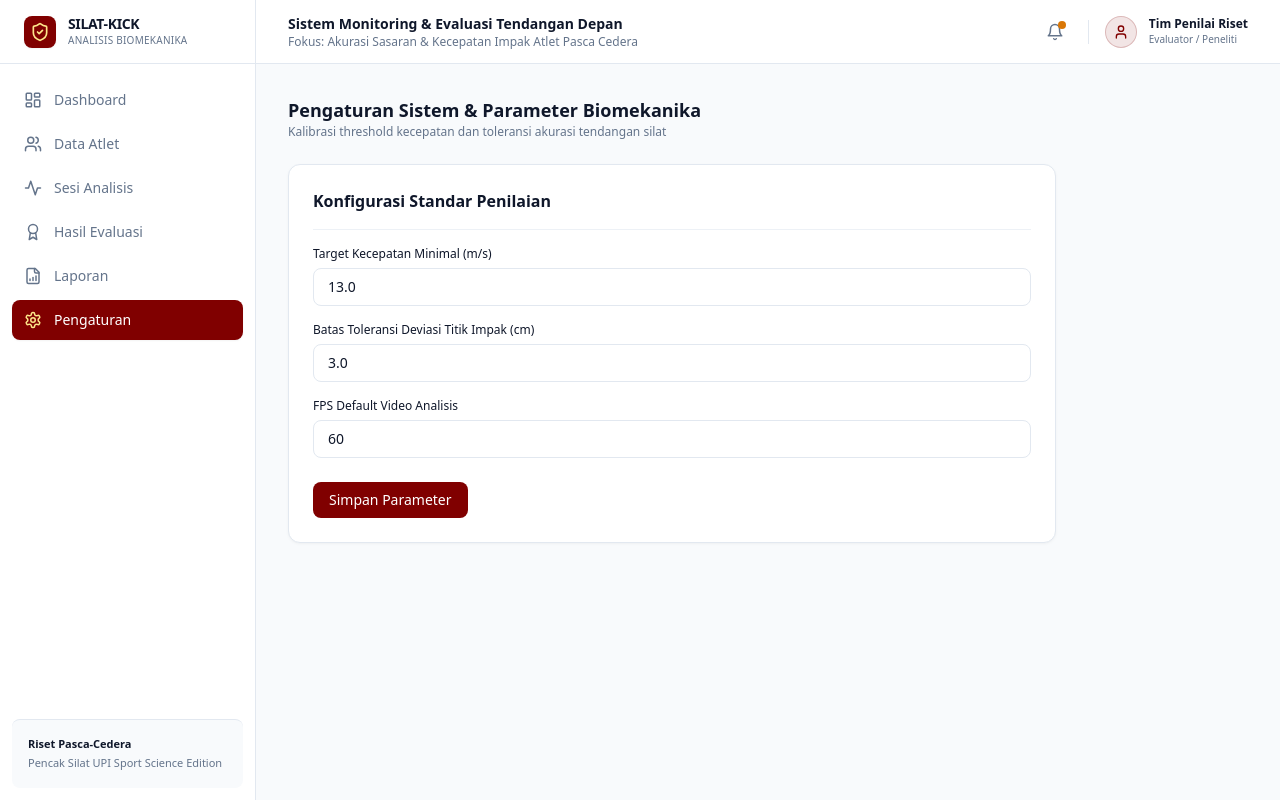
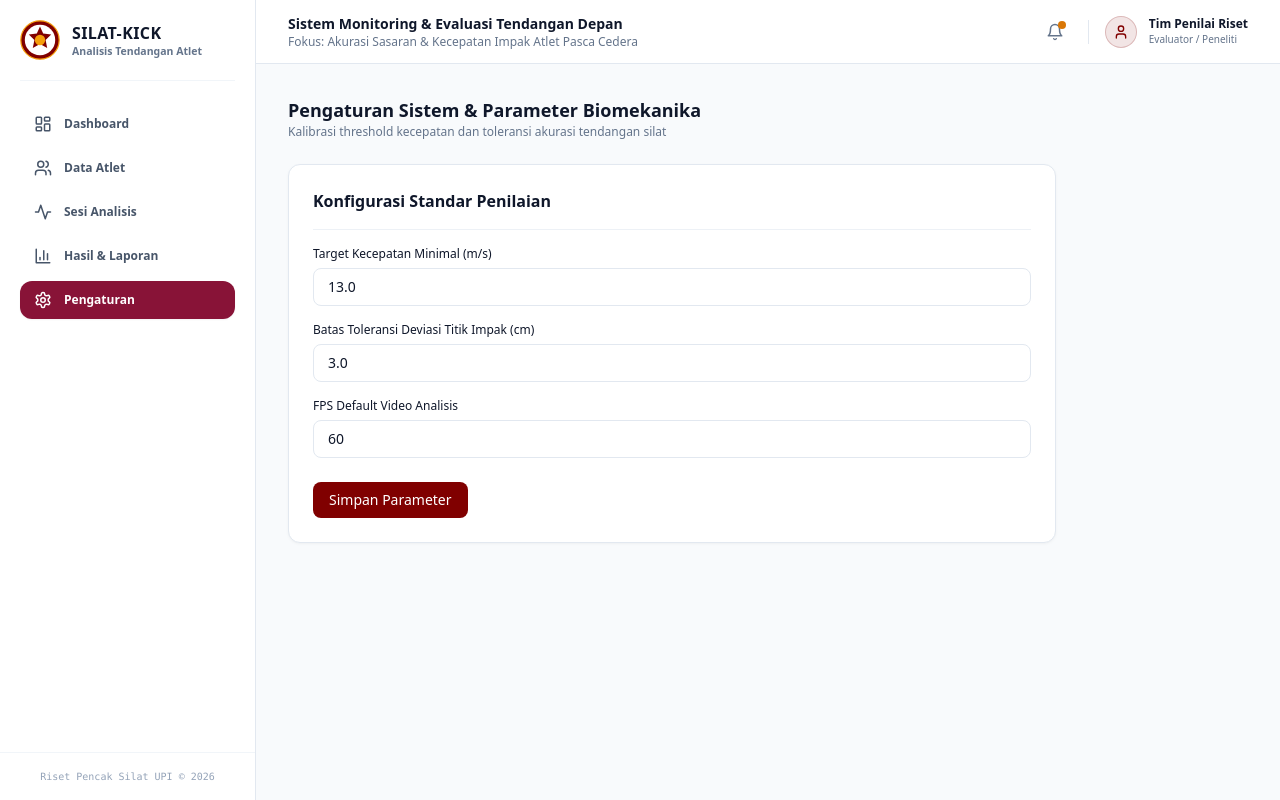
Before and after one commit to ahdan3543/silatkicklab, a React (Vite) app: page /pengaturan in a window 1280 px wide. Built offline with nearby package versions, Linux system fonts and the light colour scheme.

Commit message:
update fitur baru

```diff
--- a/src/components/layout/Sidebar.tsx
+++ b/src/components/layout/Sidebar.tsx
@@ -1,77 +1,133 @@
-import React from 'react';
+import React, { useState } from 'react';
 import { NavLink } from 'react-router-dom';
 import {
   LayoutDashboard,
   Users,
   Activity,
-  Award,
-  FileBarChart,
+  BarChart3,
   Settings,
-  ShieldCheck,
+  Menu,
+  X,
+  Zap,
 } from 'lucide-react';
 
+// Logo UPI Vektor Ringkas
+const UpiLogo: React.FC<{ className?: string }> = ({ className = 'w-8 h-8' }) => (
+  <svg viewBox="0 0 100 100" className={className} fill="none" xmlns="http://www.w3.org/2000/svg">
+    <circle cx="50" cy="50" r="48" fill="#800000" stroke="#F59E0B" strokeWidth="3" />
+    <circle cx="50" cy="50" r="38" fill="#FFFFFF" />
+    <path d="M50 16 L58 34 L78 36 L64 50 L68 70 L50 60 L32 70 L36 50 L22 36 L42 34 Z" fill="#800000" />
+    <circle cx="50" cy="50" r="13" fill="#F59E0B" />
+    <text x="50" y="86" fontSize="9" fontWeight="900" fill="#FFFFFF" textAnchor="middle" fontFamily="sans-serif">UPI</text>
+  </svg>
+);
+
+const navItems = [
+  { path: '/', label: 'Dashboard', icon: LayoutDashboard },
+  { path: '/atlet', label: 'Data Atlet', icon: Users },
+  { path: '/analisis', label: 'Sesi Analisis', icon: Activity },
+  { path: '/hasil', label: 'Hasil & Laporan', icon: BarChart3 },
+  { path: '/pengaturan', label: 'Pengaturan', icon: Settings },
+];
+
 export const Sidebar: React.FC = () => {
-  const menuItems = [
-    { label: 'Dashboard', path: '/', icon: LayoutDashboard },
-    { label: 'Data Atlet', path: '/atlet', icon: Users },
-    { label: 'Sesi Analisis', path: '/analisis', icon: Activity },
-    { label: 'Hasil Evaluasi', path: '/hasil', icon: Award },
-    { label: 'Laporan', path: '/laporan', icon: FileBarChart },
-    { label: 'Pengaturan', path: '/pengaturan', icon: Settings },
-  ];
+  const [isOpen, setIsOpen] = useState(false);
 
   return (
-    <aside className="w-64 bg-white border-r border-dark-border flex flex-col shrink-0 min-h-screen">
-      {/* Brand Header */}
-      <div className="h-16 flex items-center px-6 border-b border-dark-border gap-3">
-        <div className="w-8 h-8 rounded-lg bg-primary flex items-center justify-center text-accent-light shadow-sm">
-          <ShieldCheck size={20} />
+    <>
+      {/* 1. TOP BAR KHUSUS MOBILE (Layar HP) */}
+      <header className="md:hidden sticky top-0 z-40 flex items-center justify-between px-4 py-3 bg-white border-b border-slate-200 shadow-sm">
+        <div className="flex items-center gap-2.5">
+          <UpiLogo className="w-7 h-7" />
+          <div className="flex flex-col">
+            <span className="text-sm font-black tracking-wider text-slate-900 leading-tight">SILAT-KICK</span>
+            <span className="text-[9px] text-slate-500 font-medium">Monitoring Pasca Cedera</span>
+          </div>
         </div>
-        <div>
-          <h1 className="text-sm font-bold text-dark tracking-tight leading-tight">
-            SILAT-KICK
-          </h1>
-          <p className="text-[10px] text-dark-secondary font-medium tracking-wide uppercase">
-            Analisis Biomekanika
-          </p>
+        <button
+          onClick={() => setIsOpen(!isOpen)}
+          className="p-2 rounded-lg text-slate-600 hover:text-slate-900 hover:bg-slate-100 transition-colors"
+          aria-label="Toggle Menu"
+        >
+          {isOpen ? <X size={22} /> : <Menu size={22} />}
+        </button>
+      </header>
+
+      {/* 2. BACKDROP OVERLAY UNTUK DRAWER HP */}
+      {isOpen && (
+        <div
+          onClick={() => setIsOpen(false)}
+          className="fixed inset-0 bg-slate-900/50 backdrop-blur-xs z-40 md:hidden"
+        />
+      )}
+
+      {/* 3. SIDEBAR DESKTOP + DRAWER MOBILE */}
+      <aside
+        className={`fixed md:sticky top-0 left-0 z-50 h-screen w-64 bg-white border-r border-slate-200 flex flex-col justify-between transition-transform duration-300 ease-in-out md:translate-x-0 ${
+          isOpen ? 'translate-x-0' : '-translate-x-full'
+        }`}
+      >
+        <div className="p-5">
+          {/* Header Sidebar */}
+          <div className="flex items-center gap-3 pb-5 border-b border-slate-100">
+            <UpiLogo className="w-10 h-10 shrink-0" />
+            <div>
+              <h1 className="text-base font-black tracking-wide text-slate-900">SILAT-KICK</h1>
+              <p className="text-[10.5px] font-semibold text-slate-500 leading-tight">Analisis Tendangan Atlet</p>
+            </div>
+          </div>
+
+          {/* Menu Navigasi Utama */}
+          <nav className="mt-6 space-y-1.5">
+            {navItems.map((item) => {
+              const Icon = item.icon;
+              return (
+                <NavLink
+                  key={item.path}
+                  to={item.path}
+                  onClick={() => setIsOpen(false)}
+                  className={({ isActive }) =>
+                    `flex items-center gap-3 px-3.5 py-2.5 rounded-xl text-xs font-semibold transition-all ${
+                      isActive
+                        ? 'bg-rose-900 text-white shadow-sm'
+                        : 'text-slate-600 hover:text-slate-900 hover:bg-slate-100'
+                    }`
+                  }
+                >
+                  <Icon size={18} />
+                  <span>{item.label}</span>
+                </NavLink>
+              );
+            })}
+          </nav>
         </div>
-      </div>
 
-      {/* Navigation */}
-      <nav className="flex-1 px-3 py-4 space-y-1">
-        {menuItems.map((item) => {
+        {/* Footer Info Sederhana */}
+        <div className="p-4 border-t border-slate-100 text-[10px] text-slate-400 text-center font-mono">
+          <span>Riset Pencak Silat UPI © 2026</span>
+        </div>
+      </aside>
+
+      {/* 4. BOTTOM BAR KHUSUS MOBILE (Akses Cepat Jempol) */}
+      <nav className="md:hidden fixed bottom-0 left-0 right-0 z-40 bg-white/95 backdrop-blur-md border-t border-slate-200 px-2 py-1.5 flex justify-around items-center">
+        {navItems.slice(0, 4).map((item) => {
           const Icon = item.icon;
           return (
             <NavLink
               key={item.path}
               to={item.path}
               className={({ isActive }) =>
-                `flex items-center gap-3 px-3 py-2.5 rounded-lg text-sm font-medium transition-all ${
-                  isActive
-                    ? 'bg-primary text-white shadow-sm'
-                    : 'text-dark-secondary hover:text-dark hover:bg-slate-50'
+                `flex flex-col items-center py-1 px-3 rounded-lg text-[10px] font-medium transition-colors ${
+                  isActive ? 'text-rose-900 font-bold' : 'text-slate-500'
                 }`
               }
             >
-              {({ isActive }) => (
-                <>
-                  <Icon
-                    size={18}
-                    className={isActive ? 'text-accent-light' : 'text-dark-secondary'}
-                  />
-                  <span>{item.label}</span>
-                </>
-              )}
+              <Icon size={18} />
+              <span className="mt-0.5">{item.label.split(' ')[0]}</span>
             </NavLink>
           );
         })}
       </nav>
-
-      {/* Footer Info */}
-      <div className="p-4 border-t border-dark-border m-3 rounded-lg bg-slate-50 text-[11px] text-dark-secondary">
-        <p className="font-semibold text-dark">Riset Pasca-Cedera</p>
-        <p className="mt-0.5 leading-relaxed">Pencak Silat UPI Sport Science Edition</p>
-      </div>
-    </aside>
+    </>
   );
 };
```
